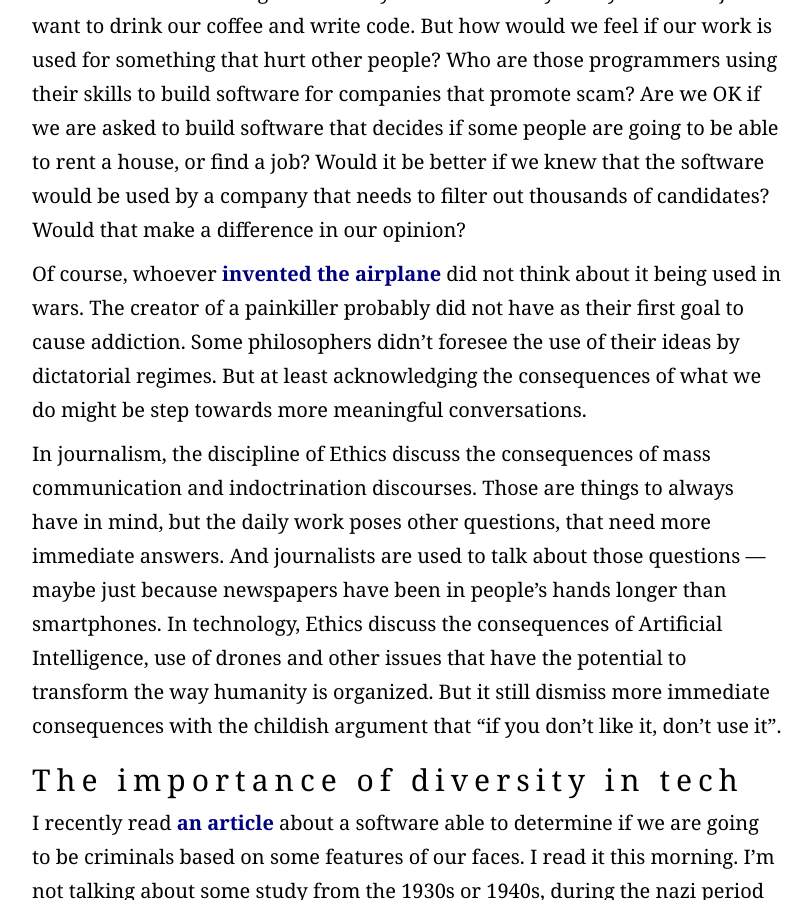
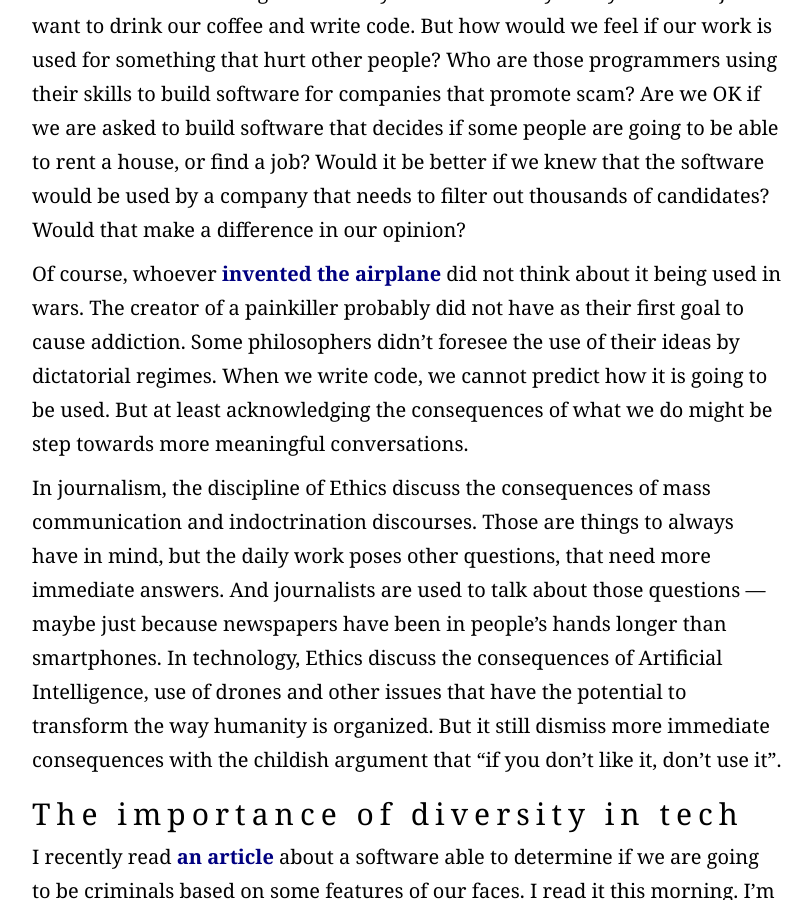
Before and after one commit to pwdd/pwdd.github.io, a Jekyll site: the page built from _posts/2016-11-18-the-ethics-of-algorithms.md, in a window 1280 px wide and 900 px high, scrolled down 1307 px. Shown: the whole window, without its empty margins (233-1045 px from the left). Built offline with Jekyll 4.4.1, drawn with Linux system fonts in a browser that asks for light colours; nearby versions of some CDN libraries; some web fonts are replaced.

Commit message:
edit5 ethics

```diff
--- a/_posts/2016-11-18-the-ethics-of-algorithms.md
+++ b/_posts/2016-11-18-the-ethics-of-algorithms.md
@@ -18,7 +18,7 @@ An algorithm, of course, is not biased. It is just a bunch of code that works fl
 
 All of this discussion might seem very far from our day to day work. We just want to drink our coffee and write code. But how would we feel if our work is used for something that hurt other people? Who are those programmers using their skills to build software for companies that promote scam? Are we OK if we are asked to build software that decides if some people are going to be able to rent a house, or find a job? Would it be better if we knew that the software would be used by a company that needs to filter out thousands of candidates? Would that make a difference in our opinion?
 
-Of course, whoever [invented the airplane](http://www.cnn.com/2013/06/07/travel/wright-brothers-first-flight-fight/) did not think about it being used in wars. The creator of a painkiller probably did not have as their first goal to cause addiction. Some philosophers didn't foresee the use of their ideas by dictatorial regimes. But at least acknowledging the consequences of what we do might be step towards more meaningful conversations.
+Of course, whoever [invented the airplane](http://www.cnn.com/2013/06/07/travel/wright-brothers-first-flight-fight/) did not think about it being used in wars. The creator of a painkiller probably did not have as their first goal to cause addiction. Some philosophers didn't foresee the use of their ideas by dictatorial regimes. When we write code, we cannot predict how it is going to be used. But at least acknowledging the consequences of what we do might be step towards more meaningful conversations.
 
 In journalism, the discipline of Ethics discuss the consequences of mass communication and indoctrination discourses. Those are things to always have in mind, but the daily work poses other questions, that need more immediate answers. And journalists are used to talk about those questions &mdash; maybe just because newspapers have been in people's hands longer than smartphones. In technology, Ethics discuss the consequences of Artificial Intelligence, use of drones and other issues that have the potential to transform the way humanity is organized. But it still dismiss more immediate consequences with the childish argument that "if you don't like it, don't use it".
 
```
